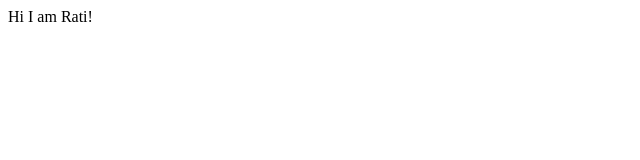
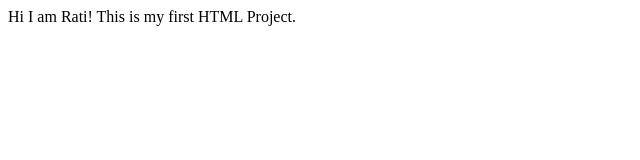
Before and after one commit to RatiDeshmukh/RatiPortfolio, a plain HTML site: page index.html in a window 1280 px wide. Shown: the whole page, without its empty margins (0-640 px from the left). Drawn offline with Linux system fonts and the light colour scheme.

Commit message:
chore-updating code

```diff
--- a/index.html
+++ b/index.html
@@ -9,7 +9,7 @@
 </head>
 
 <body>
-    Hi I am Rati!
+    Hi I am Rati! This is my first HTML Project.
 </body>
 
 </html>
```
